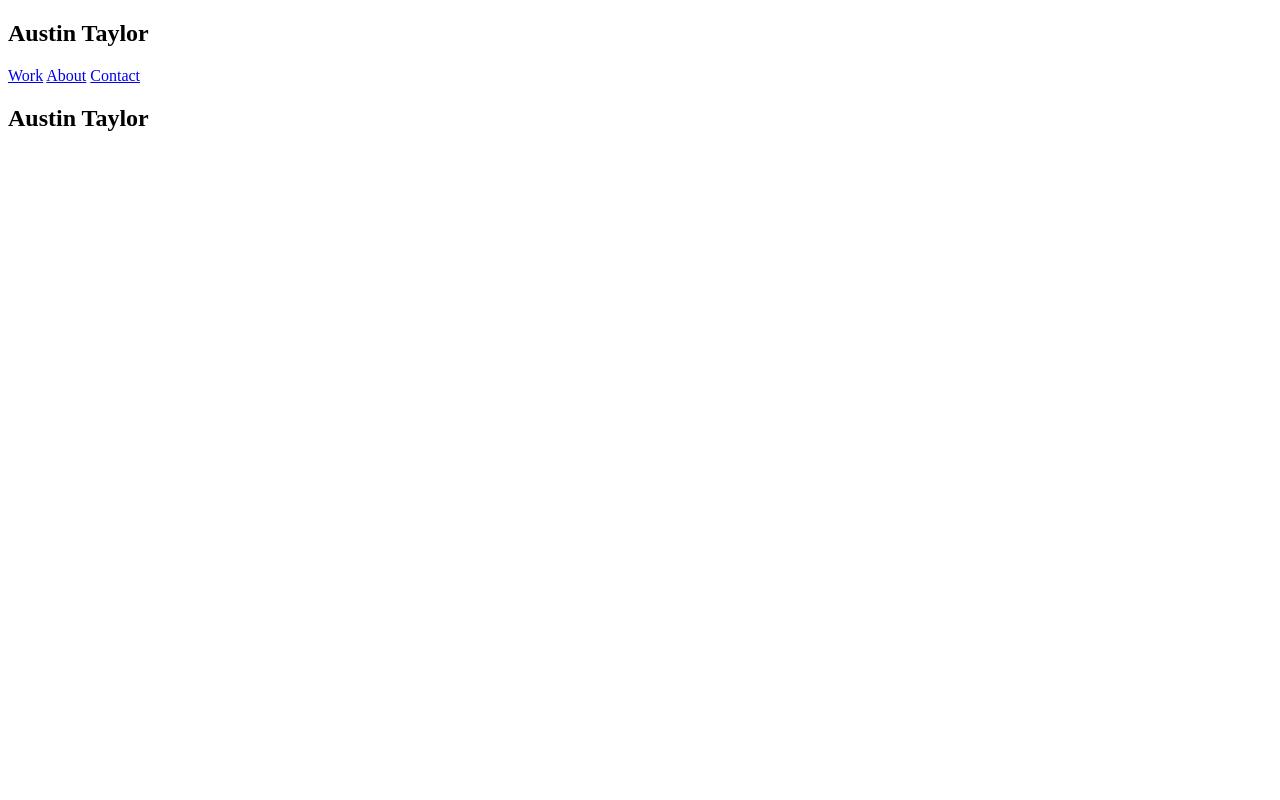
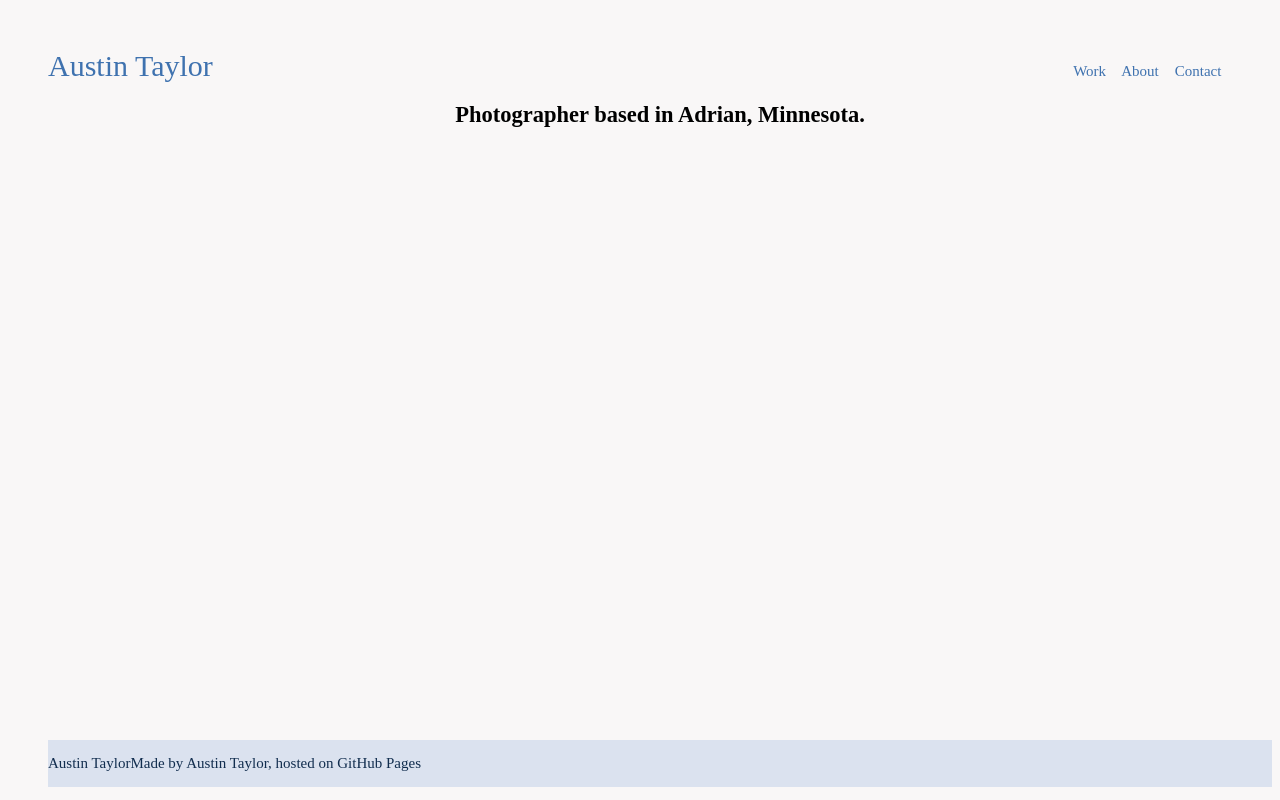
Before and after one commit to aust1n-taylor/aust1n-taylor.github.io, a plain HTML site: page index.html in a window 1280 px wide. Drawn offline with Linux system fonts and the light colour scheme.

Commit message:
Add styling and style.css file

```diff
--- a/index.html
+++ b/index.html
@@ -2,17 +2,19 @@
 <html>
     <head>
         <title>Taylored Photography</title>
+        <link rel="stylesheet" href="./style.css">
     </head>
     <nav>
-        <h1>Austin Taylor</h1>
+        <a class="navtitle" href="./about.html">Austin Taylor</a>
         <a href="./work.html">Work</a>
         <a href="./about.html">About</a>
         <a href="./contact.html">Contact</a>
     </nav>
     <body>
-
+        <h2>Photographer based in Adrian, Minnesota.</h2>
     </body>
     <footer>
-        <h2>Austin Taylor</h2>
+        <p>Austin Taylor</p>
+        <p>Made by Austin Taylor, hosted on GitHub Pages</p>
     </footer>
 </html>
--- /dev/null
+++ b/style.css
@@ -0,0 +1,34 @@
+html {
+    font-size: 15px;
+    background-color: #F9F7F7;
+    margin-left: 40px;
+}
+
+nav, a{
+    margin-top: 4%;
+    text-decoration: none;
+}
+
+.navtitle {
+    font-size: 30px;
+    margin-right: 70%;
+}
+
+h2 {
+    text-align: center;
+}
+
+footer {
+    margin-top: 50%;
+    display: flex;
+    background-color:#DBE2EF;
+}
+
+a {
+    margin-right: 1%;
+    color: #3F72AF;
+}
+
+p {
+    color: #112D4E;
+}
```
Also changed, not shown: about.html (+7 -0 lines), contact.html (+7 -0 lines), work.html (+7 -1 lines).
